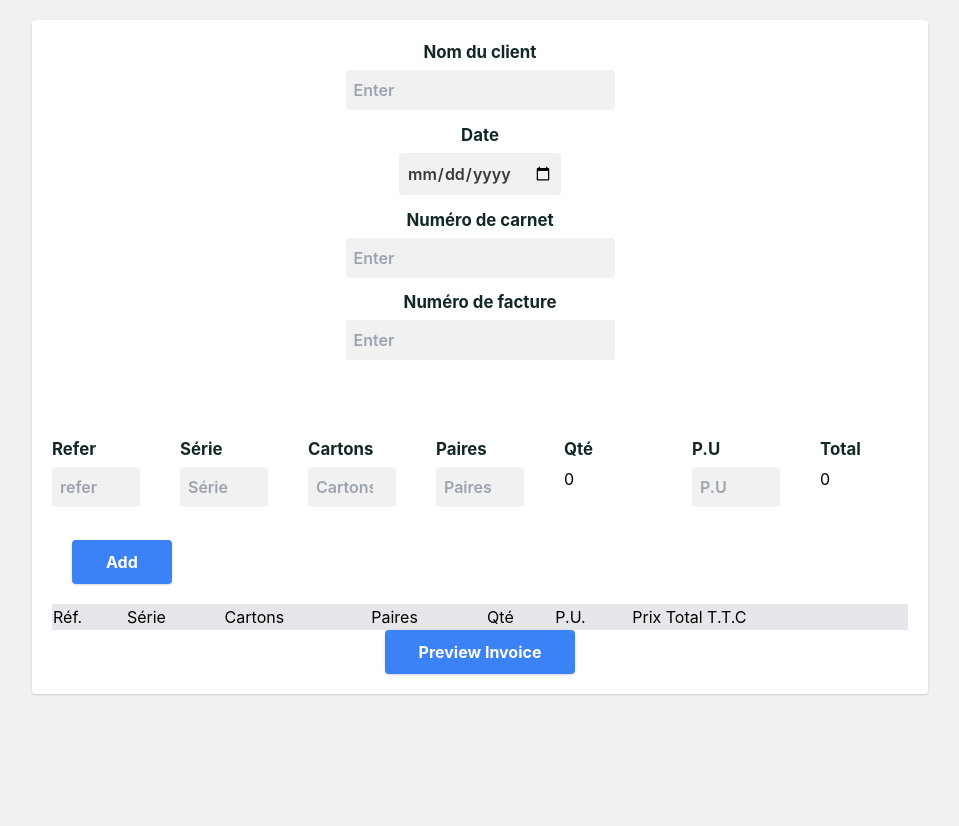
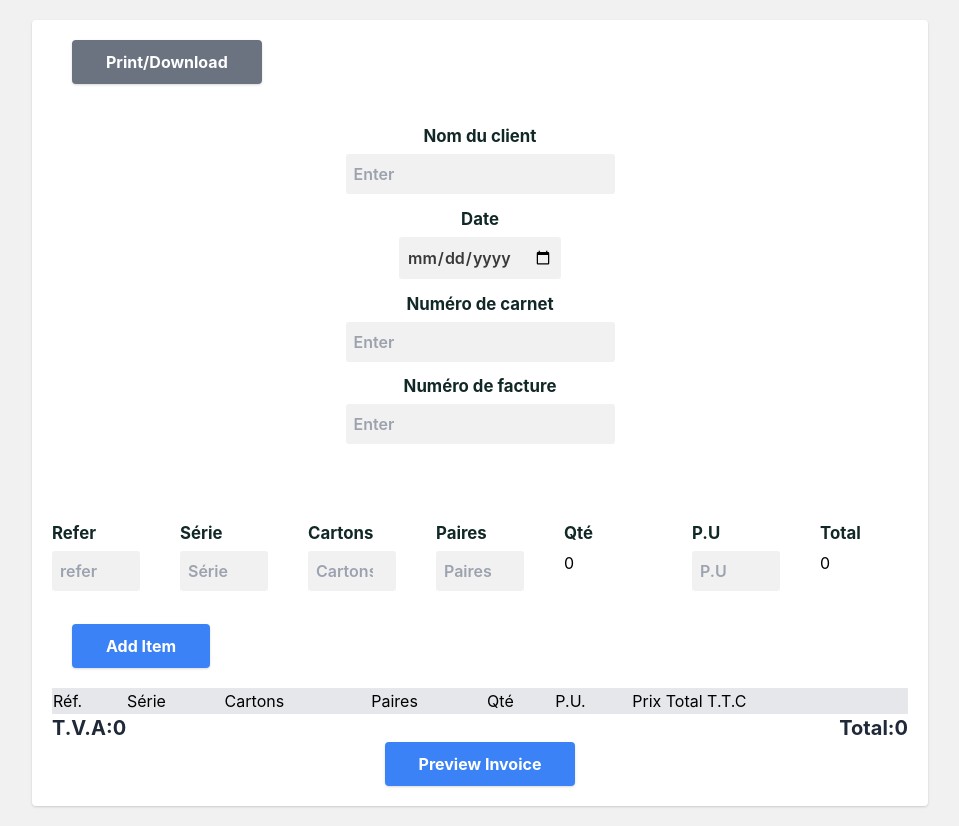
Before and after one commit to THETOTOJ/Invoice, a React (Create React App) app: page / in a window 1280 px wide. Shown: the whole page, without its empty margins (160-1119 px from the left). Before the commit the page ends 800 px from the top, so only its background shows below. Built offline with nearby package versions, Linux system fonts and the light colour scheme; the HTML template or start-up script is replaced by a standard one.

Commit message:
Table + TVA + Total Amount

```diff
--- a/src/App.js
+++ b/src/App.js
@@ -1,10 +1,11 @@
 import React from "react";
-import { useState } from "react";
+import { useState, useRef } from "react";
 import Table from "./components/Table";
 import Header from "./components/Header";
 import Notes from "./components/Notes";
 import Info from "./components/Info"
 import TableForm from "./components/TableForm";
+import ReactToPrint from "react-to-print";
 function App() {
   const [showInvoice, setShowInvoice] = useState(false)
   const [client, setClient  ] = useState("")
@@ -21,7 +22,10 @@ function App() {
   const [pu, setPu  ] = useState("")
   const [total, setTotal  ] = useState("")
   const [list, setList  ] = useState([])
+  const [total2, setTotal2 ] = useState(0)
+  const [tva, setTva ] = useState(0)
 
+  const componentRef = useRef()
 
   const handlePrint = () => {
     window.print()
@@ -29,8 +33,15 @@ function App() {
   return (
     <>
     <main className="m-5 p-5 xl:max-w-4xl xl:mx-auto bg-white rounded shadow">
-      {showInvoice ?
-    <div>
+      <ReactToPrint
+      trigger={() =><button className="bg-gray-500 text-white font-bold py-2 px-8 rounded shadow border-2
+      border-gray-500 hover:bg-transparent hover:text-gray-500 transition-all
+      duration-300 mb-10 ml-5">Print/Download</button>}
+      content={() => componentRef.current}
+      />
+      {showInvoice ?   (
+         <>
+             <div ref={componentRef} className="p-5">
     <Header handlePrint={handlePrint}/>
     <Info client={client} date={date} invoiceNbr={invoiceNbr} bookNbr={bookNbr} />
     <Table
@@ -43,12 +54,18 @@ function App() {
                  total={total}
                  list={list}
                  setList={setList}
+                 total2={total2}
+                 setTotal2={setTotal2}
+                 tva={tva}
+                 setTva={setTva}
                  />
     <Notes />
+    </div>
     <button className="m-5 bg-blue-500 text-white font-bold py-2 px-8 rounded shadow border-2
       border-blue-500 hover:bg-transparent hover:text-blue-500 transition-all
-      duration-300" onClick={() => setShowInvoice(false)}>Edit Information</button>
-    </div> : (
+      duration-300" onClick={() => setShowInvoice(false)}>Edit Information</button></>
+      ) : (
+
       <>
       {/* Client, invoice number, date, numero carnet, notes*/}
     <div className="flex flex-col justify-center items-center ">
@@ -114,6 +131,10 @@ function App() {
                   setList={setList}
                   total={total}
                   setTotal={setTotal}
+                  total2={total2}
+                  setTotal2={setTotal2}
+                  tva={tva}
+                  setTva={setTva}
                 />
               </article>
 
--- a/src/components/Header.js
+++ b/src/components/Header.js
@@ -7,6 +7,7 @@ export default function Header({handlePrint}) {
       <div>
         <h1 className="font-bold uppercase tracking-wide text-4xl mb-3">Invoice</h1>
       </div>
+      {/*
       <div>
         <ul className="flex items-center justify-between flex-wrap">
           <li className='mx-2'>
@@ -21,6 +22,7 @@ export default function Header({handlePrint}) {
           </li>
         </ul>
       </div>
+      */}
     </header>
 </div>
   )
--- a/src/components/Table.js
+++ b/src/components/Table.js
@@ -1,8 +1,7 @@
 import React from 'react'
 
 export default function Table({
-  list
-}) {
+  list, total2,tva}) {
     return (
     <>
      <table width="100%" className="">
@@ -20,7 +19,7 @@ export default function Table({
         {list.map(({id,refer,serie,box,pair,qty,pu,total}) =>(
             <React.Fragment key={id}>
       <tbody>
-        <tr>
+        <tr className='flex justify-between '>
           <td>{refer}</td>
           <td>{serie}</td>
           <td>{box}</td>
@@ -33,6 +32,10 @@ export default function Table({
             </React.Fragment>
         ))}
     </table>
+    <div className="flex items-end justify-between text-gray-800 text-xl font-bold">
+        <h2 >T.V.A:{tva}</h2>
+        <h2>Total:{total2}</h2>
+    </div>
     </>
   )
 }
--- a/src/components/TableForm.js
+++ b/src/components/TableForm.js
@@ -21,7 +21,11 @@ export default function TableForm({
     total,
     setTotal,
     list,
-    setList
+    setList,
+    total2,
+    setTotal2,
+    tva,
+    setTva
 }) {
 
     const [isEditing, setIsEditing] = useState(false)
@@ -29,6 +33,9 @@ export default function TableForm({
     const handleSubmit = (e) => {
         e.preventDefault()
 
+        if (!refer || !serie || !box || !pair || !pu){
+            alert("Veuillez Remplir Le Formulaire")
+        } else{
             const newItems = {
                 id: uuidv4(),
                 refer: refer,
@@ -48,8 +55,12 @@ export default function TableForm({
             setPu("")
             setTotal("")
             setList([...list, newItems])
+            setIsEditing(false)
             console.log(list)
             }
+        }
+
+
     {/*QTY AND TOTAL*/ }
 
     useEffect(() => {
@@ -60,11 +71,31 @@ export default function TableForm({
     }, [qty,box,pair,setQty])
 
     useEffect(() => {
+        const calculateTva = (tva) => {
+          setTva((total2 * 20)/100)
+        }
+        calculateTva(tva)
+    }, [total2,tva])
+
+    useEffect(() => {
         const calculateTotal = (total) => {
           setTotal(qty * pu)
         }
         calculateTotal(total)
     }, [total,qty,pu,setTotal])
+    {/*QTY AND TOTAL*/ }
+    useEffect (() =>{
+        let rows = document.querySelectorAll(".total")
+        let sum = 0
+
+        for(let i = 0; i < rows.length; i++){
+            if (rows[i].className === "total"){
+                sum += isNaN(rows[i].innerHTML) ? 0 : parseInt(rows[i].innerHTML)
+                setTotal2(sum)
+            }
+        }
+    })
+
     {/*Edit Function*/ }
     const editRow = (id) =>{
         const editingRow = list.find((row)=>row.id === id)
@@ -139,7 +170,9 @@ export default function TableForm({
     </div>
     <button className="m-5 bg-blue-500 text-white font-bold py-2 px-8 rounded shadow border-2
       border-blue-500 hover:bg-transparent hover:text-blue-500 transition-all
-      duration-300" type="submit">Add</button>
+      duration-300" type="submit">
+          {isEditing ? "Editing Row Item":"Add Item"}
+      </button>
     </form>
     {/*Table Items*/ }
     <table width="100%" className="">
@@ -164,7 +197,7 @@ export default function TableForm({
           <td>{pair}</td>
           <td>{qty}</td>
           <td>{pu}</td>
-          <td>{total}</td>
+          <td className="total">{total}</td>
           <td><button className="text-red-500 font-bold text-xl" onClick={()=> deleteRow(id)}><AiOutlineDelete/></button></td>
           <td><button className="text-yellow-500 font-bold text-xl" onClick={()=> editRow(id)}><AiOutlineEdit/></button></td>
         </tr>
@@ -172,7 +205,10 @@ export default function TableForm({
             </React.Fragment>
         ))}
     </table>
-
+    <div className="flex items-end justify-between text-gray-800 text-xl font-bold">
+        <h2 >T.V.A:{tva}</h2>
+        <h2>Total:{total2}</h2>
+    </div>
     </>
   )
 }
```
Lines whose indentation alone changed are shown as unchanged.
